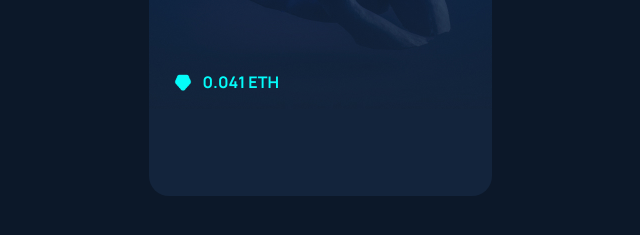
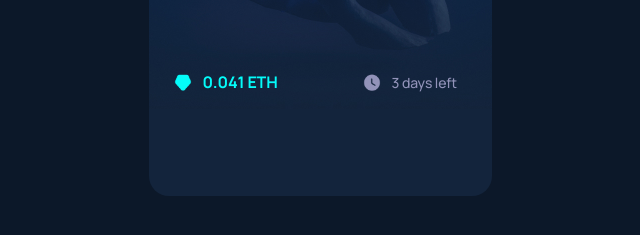
Before and after one commit to KrzysztofZakrzewski/INVO-Academy-Karta-NFT, a website built with Vite: page index.html in a window 1280 px wide. Shown: the part 447-682 px from the top of the page, 320-960 px from the left. Built offline with nearby package versions, Linux system fonts and the light colour scheme.

Commit message:
add time divs

```diff
--- a/index.html
+++ b/index.html
@@ -24,7 +24,8 @@
             <p class="value-data-quantity-amount">0.041 ETH</p>
           </div>
           <div class="value-data-time">
-
+            <div class="value-data-time-ico"></div>
+            <p class="value-data-time-term">3 days left</p>
           </div>
         </div>
 
--- a/src/global-styles/style.scss
+++ b/src/global-styles/style.scss
@@ -44,7 +44,7 @@
 			height: 410px;
 			display: flex;
 			flex-direction: column-reverse;
-      padding-bottom: 24px;
+			padding-bottom: 24px;
 			.value-data {
 				height: 26px;
 				width: 100%;
@@ -53,21 +53,18 @@
 				justify-content: start;
 				align-items: center;
 				// background-color: #11a62c55;
-				gap: 74px;
+				gap: 84px;
 
 				.value-data-quantity {
 					display: flex;
 					justify-content: start;
 					align-items: center;
-					width: 120px;
 					height: 100%;
 					gap: 10px;
-					// background-color: rgb(26, 26, 157);
 
 					.value-data-quantity-ico {
 						height: 20px;
 						width: 20px;
-						// background-color: #470d0d;
 						background-image: url('/public/images/diamonds.png');
 						background-position: center;
 						background-size: contain;
@@ -78,13 +75,34 @@
 						font-weight: 700;
 						font-size: 16px;
 						line-height: 160%;
+            letter-spacing: -0.01em;
 						color: var(--color-primary);
 					}
 				}
-				.sq {
-					height: 100%;
-					width: 30px;
-					background-color: red;
+				.value-data-time {
+					height: 22px;
+					// width: 30px;
+					display: flex;
+					flex-direction: row;
+					justify-content: start;
+					align-items: center;
+					gap: 10px;
+					// background-color: red;
+					.value-data-time-ico {
+						height: 20px;
+						width: 20px;
+						background-image: url('/public/images/clock.png');
+						background-position: center;
+						background-size: contain;
+					}
+					.value-data-time-term {
+						font-style: normal;
+						font-weight: 500;
+						font-size: 14px;
+						line-height: 160%;
+            letter-spacing: -0.01em;
+						color: var(--color-body-text);
+					}
 				}
 			}
 			// .squere2{
```
Also changed, not shown: css/style.css, public/images/clock.png (added), 1 other file.
